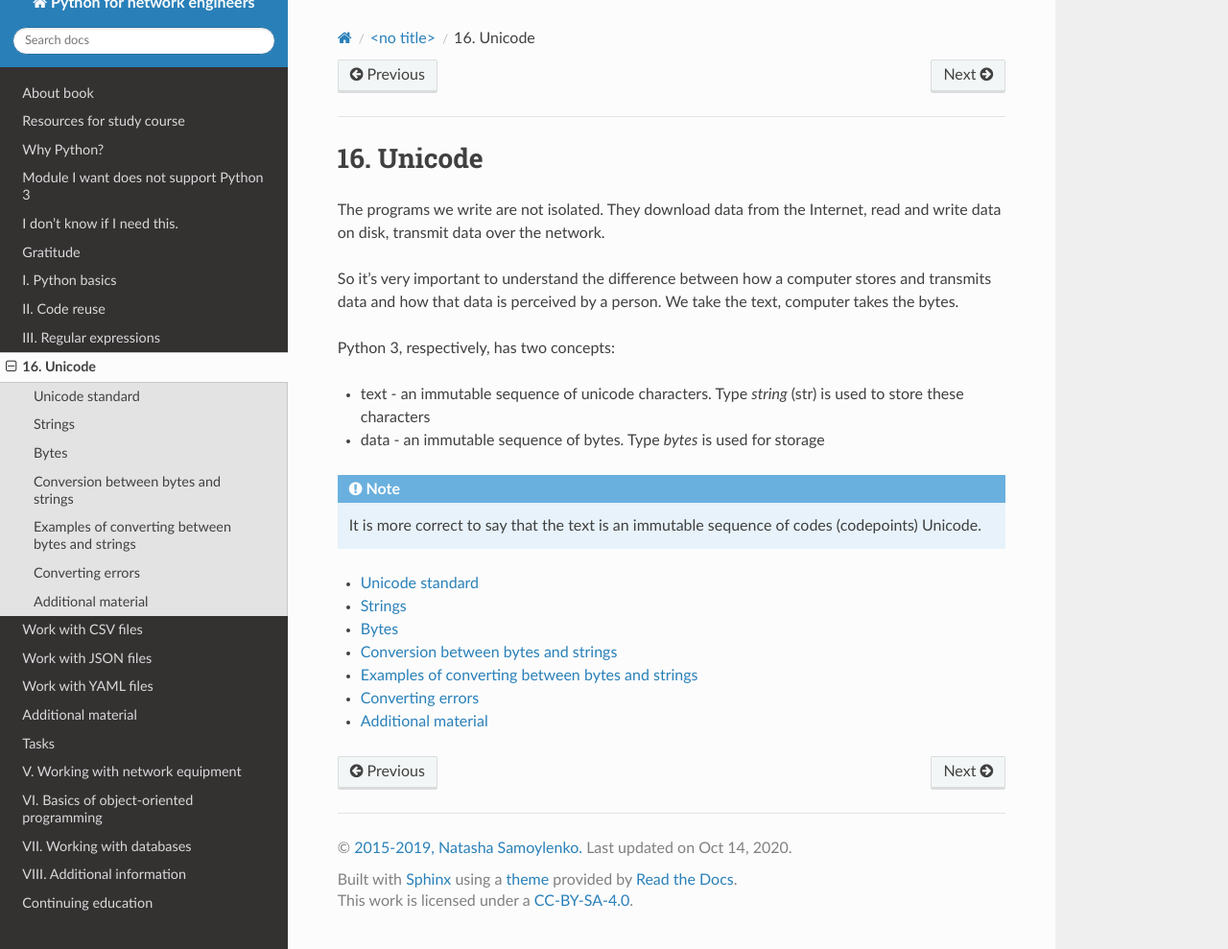
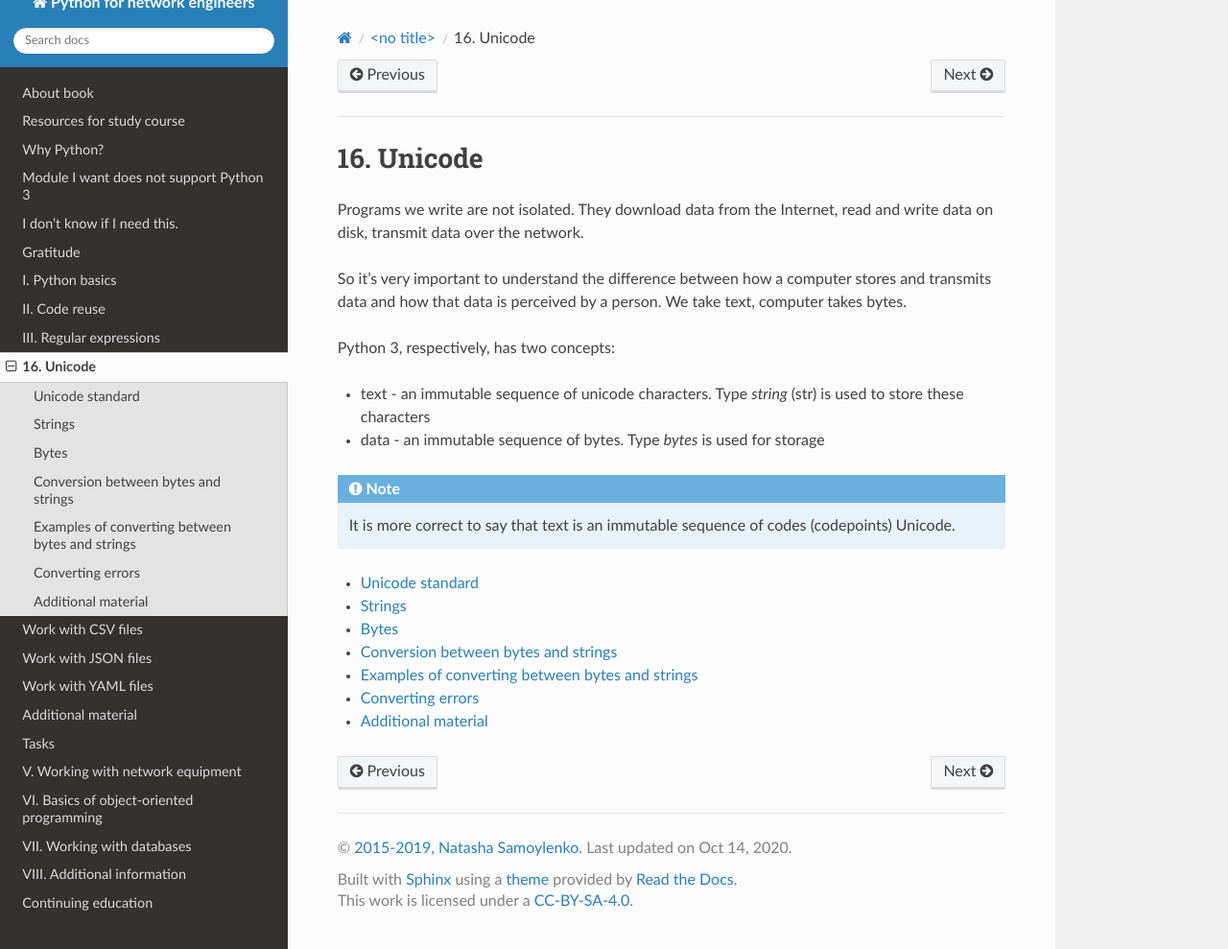
Before and after one commit to natenka/pyneng-book-en, a Sphinx documentation site: the page built from docs/source/book/16_unicode/index.rst, in a window 1280 px wide and 989 px high. Shown: the whole window at 96% size. Built offline with Sphinx 7.4.7 and the Read the Docs theme 2.0.0, drawn with Linux system fonts in a browser that asks for light colours; pages that are not in the unit, such as notebooks, are missing from menus.

Commit message:
Update index.rst

```diff
--- a/docs/source/book/16_unicode/index.rst
+++ b/docs/source/book/16_unicode/index.rst
@@ -7,9 +7,9 @@
 16. Unicode
 ============================
 
-The programs we write are not isolated. They download data from the Internet, read and write data on disk, transmit data over the network.
+Programs we write are not isolated. They download data from the Internet, read and write data on disk, transmit data over the network.
 
-So it’s very important to understand the difference between how a computer stores and transmits data and how that data is perceived by a person. We take the text, computer takes the bytes.
+So it’s very important to understand the difference between how a computer stores and transmits data and how that data is perceived by a person. We take text, computer takes bytes.
 
 Python 3, respectively, has two concepts:
 
@@ -18,7 +18,7 @@ Python 3, respectively, has two concepts:
 
 .. note::
 
-    It is more correct to say that the text is an immutable sequence of codes (codepoints) Unicode.
+    It is more correct to say that text is an immutable sequence of codes (codepoints) Unicode.
 
 .. toctree::
    :maxdepth: 1
```
